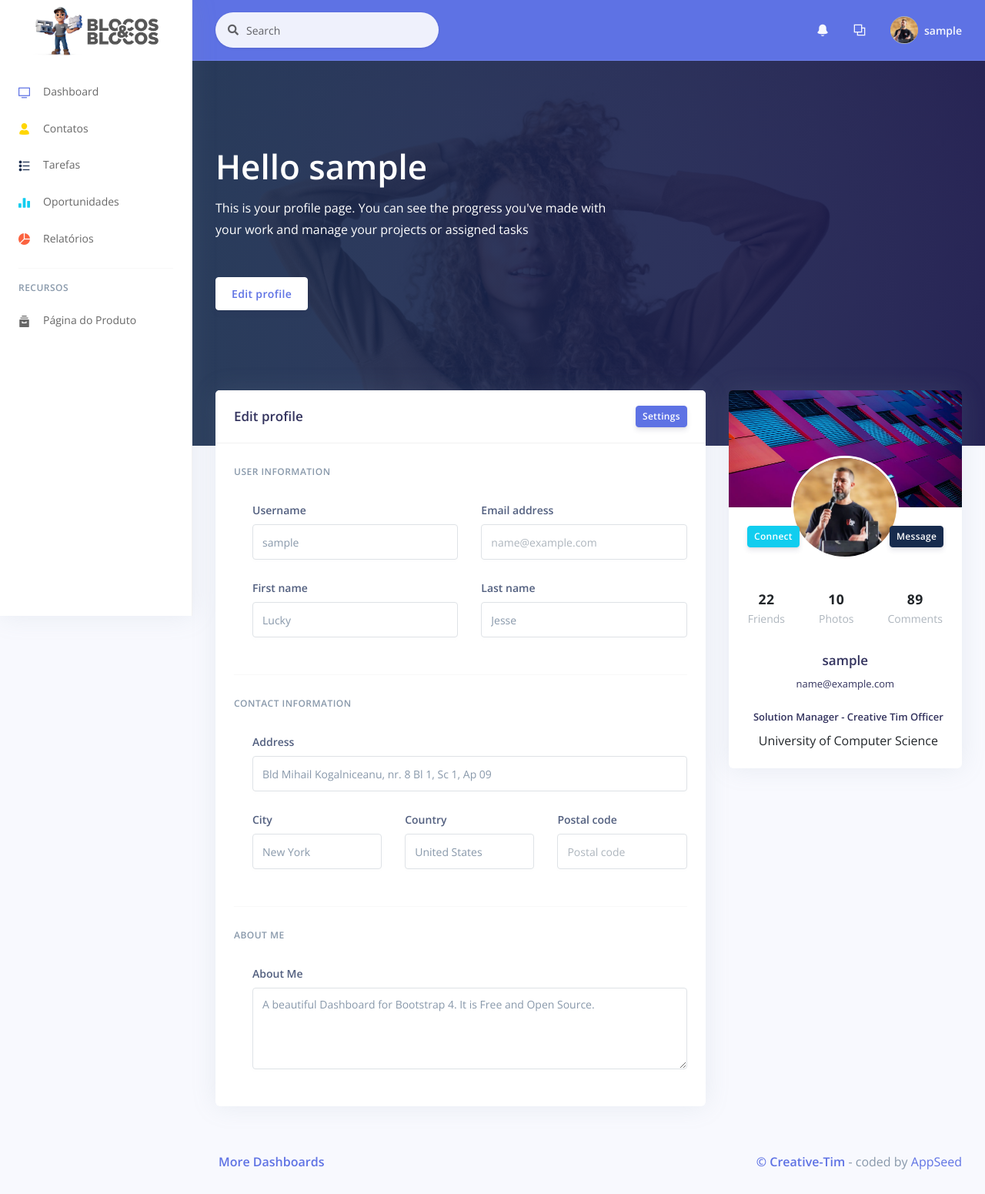
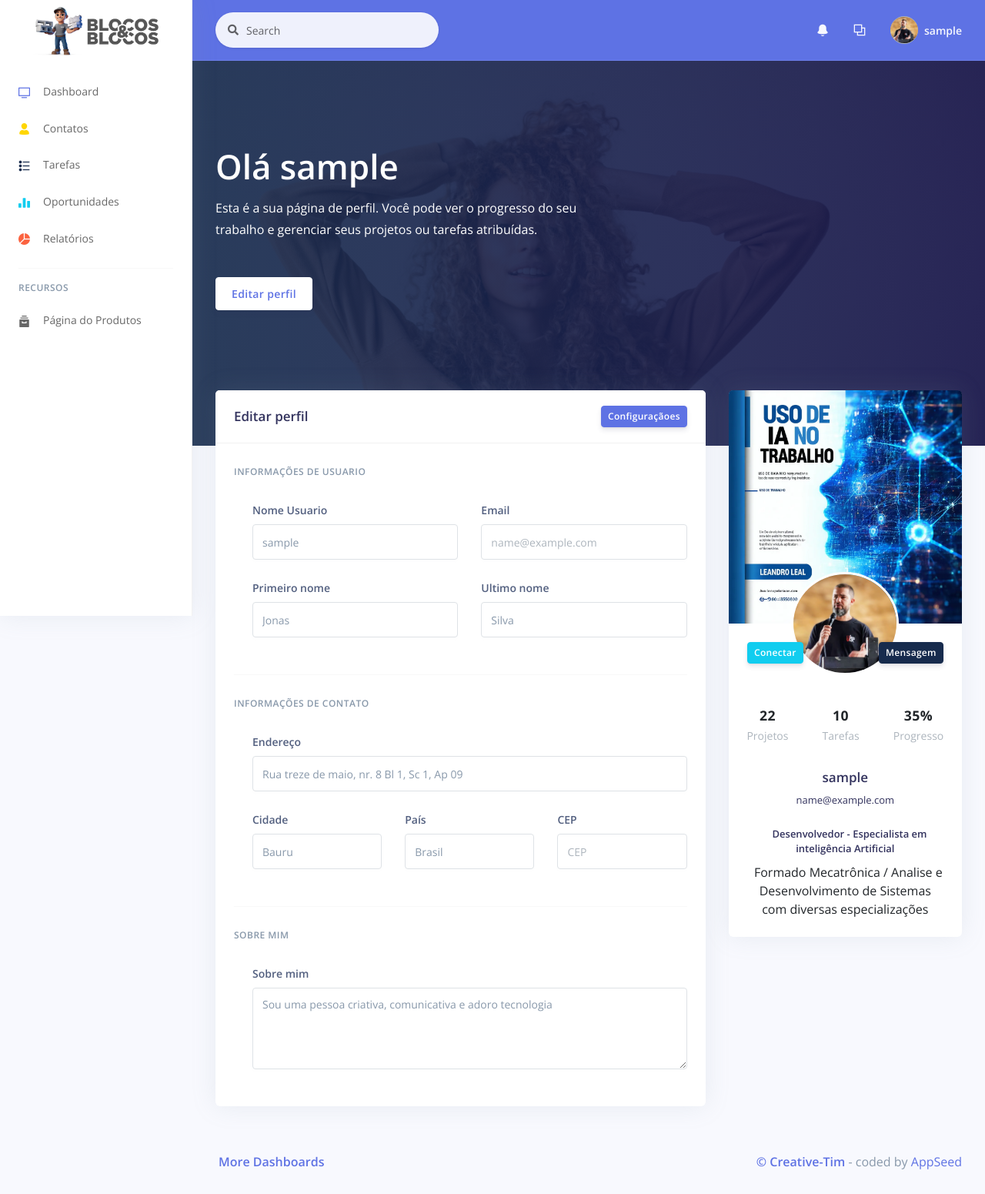
Before and after one commit to leandrolopesleal262016/crmblocoseblocos, a Flask app: page /profile.html in a window 1280 px wide. Shown: the whole page at 77% size. Run offline with Flask 2, Linux system fonts and the light colour scheme; the visitor is signed in with stand-in values (Sample User, id 1); data comes from the database, SQL or seed files in the repository; some libraries are stand-ins or nearby versions.

Commit message:
Personalização pagina perfil

```diff
--- a/apps/templates/home/profile.html
+++ b/apps/templates/home/profile.html
@@ -13,10 +13,10 @@
     <div class="row">
       <div class="col-lg-7 col-md-10">
         <h1 class="display-2 text-white">
-          Hello {{ current_user.username }}
+          Olá {{ current_user.username }}
         </h1>
-        <p class="text-white mt-0 mb-5">This is your profile page. You can see the progress you've made with your work and manage your projects or assigned tasks</p>
-        <a href="#!" class="btn btn-neutral">Edit profile</a>
+        <p class="text-white mt-0 mb-5">Esta é a sua página de perfil. Você pode ver o progresso do seu trabalho e gerenciar seus projetos ou tarefas atribuídas.</p>
+        <a href="#!" class="btn btn-neutral">Editar perfil</a>
       </div>
     </div>
   </div>
@@ -38,8 +38,8 @@
         </div>
         <div class="card-header text-center border-0 pt-8 pt-md-4 pb-0 pb-md-4">
           <div class="d-flex justify-content-between">
-            <a href="#" class="btn btn-sm btn-info  mr-4 ">Connect</a>
-            <a href="#" class="btn btn-sm btn-default float-right">Message</a>
+            <a href="#" class="btn btn-sm btn-info  mr-4 ">Conectar</a>
+            <a href="#" class="btn btn-sm btn-default float-right">Mensagem</a>
           </div>
         </div>
         <div class="card-body pt-0">
@@ -48,15 +48,15 @@
               <div class="card-profile-stats d-flex justify-content-center">
                 <div>
                   <span class="heading">22</span>
-                  <span class="description">Friends</span>
+                  <span class="description">Projetos</span>
                 </div>
                 <div>
                   <span class="heading">10</span>
-                  <span class="description">Photos</span>
+                  <span class="description">Tarefas</span>
                 </div>
                 <div>
-                  <span class="heading">89</span>
-                  <span class="description">Comments</span>
+                  <span class="heading">35%</span>
+                  <span class="description">Progresso</span>
                 </div>
               </div>
             </div>
@@ -69,10 +69,10 @@
               {{ current_user.email }}
             </div>
             <div class="h5 mt-4">
-              <i class="ni business_briefcase-24 mr-2"></i>Solution Manager - Creative Tim Officer
+              <i class="ni business_briefcase-24 mr-2"></i> Desenvolvedor - Especialista em inteligência Artificial
             </div>
             <div>
-              <i class="ni education_hat mr-2"></i>University of Computer Science
+              <i class="ni education_hat mr-2"></i>Formado Mecatrônica / Analise e Desenvolvimento de Sistemas com diversas especializações
             </div>
           </div>
         </div>
@@ -83,27 +83,27 @@
         <div class="card-header">
           <div class="row align-items-center">
             <div class="col-8">
-              <h3 class="mb-0">Edit profile </h3>
+              <h3 class="mb-0">Editar perfil </h3>
             </div>
             <div class="col-4 text-right">
-              <a href="#!" class="btn btn-sm btn-primary">Settings</a>
+              <a href="#!" class="btn btn-sm btn-primary">Configuraçãoes</a>
             </div>
           </div>
         </div>
         <div class="card-body">
           <form>
-            <h6 class="heading-small text-muted mb-4">User information</h6>
+            <h6 class="heading-small text-muted mb-4">Informações de Usuario</h6>
             <div class="pl-lg-4">
               <div class="row">
                 <div class="col-lg-6">
                   <div class="form-group">
-                    <label class="form-control-label" for="input-username">Username</label>
+                    <label class="form-control-label" for="input-username">Nome Usuario</label>
                     <input type="text" id="input-username" class="form-control" placeholder="Username" value="{{ current_user.username }}">
                   </div>
                 </div>
                 <div class="col-lg-6">
                   <div class="form-group">
-                    <label class="form-control-label" for="input-email">Email address</label>
+                    <label class="form-control-label" for="input-email">Email</label>
                     <input type="email" id="input-email" class="form-control" placeholder="{{ current_user.email }}">
                   </div>
                 </div>
@@ -111,58 +111,58 @@
               <div class="row">
                 <div class="col-lg-6">
                   <div class="form-group">
-                    <label class="form-control-label" for="input-first-name">First name</label>
-                    <input type="text" id="input-first-name" class="form-control" placeholder="First name" value="Lucky">
+                    <label class="form-control-label" for="input-first-name">Primeiro nome</label>
+                    <input type="text" id="input-first-name" class="form-control" placeholder="Primeiro nome" value="Jonas">
                   </div>
                 </div>
                 <div class="col-lg-6">
                   <div class="form-group">
-                    <label class="form-control-label" for="input-last-name">Last name</label>
-                    <input type="text" id="input-last-name" class="form-control" placeholder="Last name" value="Jesse">
+                    <label class="form-control-label" for="input-last-name">Ultimo nome</label>
+                    <input type="text" id="input-last-name" class="form-control" placeholder="Ultimo nome" value="Silva">
                   </div>
                 </div>
               </div>
             </div>
             <hr class="my-4" />
             <!-- Address -->
-            <h6 class="heading-small text-muted mb-4">Contact information</h6>
+            <h6 class="heading-small text-muted mb-4">Informações de contato</h6>
             <div class="pl-lg-4">
               <div class="row">
                 <div class="col-md-12">
                   <div class="form-group">
-                    <label class="form-control-label" for="input-address">Address</label>
-                    <input id="input-address" class="form-control" placeholder="Home Address" value="Bld Mihail Kogalniceanu, nr. 8 Bl 1, Sc 1, Ap 09" type="text">
+                    <label class="form-control-label" for="input-address">Endereço</label>
+                    <input id="input-address" class="form-control" placeholder="Endereço" value="Rua treze de maio, nr. 8 Bl 1, Sc 1, Ap 09" type="text">
                   </div>
                 </div>
               </div>
               <div class="row">
                 <div class="col-lg-4">
                   <div class="form-group">
-                    <label class="form-control-label" for="input-city">City</label>
-                    <input type="text" id="input-city" class="form-control" placeholder="City" value="New York">
+                    <label class="form-control-label" for="input-city">Cidade</label>
+                    <input type="text" id="input-city" class="form-control" placeholder="Cidade" value="Bauru">
                   </div>
                 </div>
                 <div class="col-lg-4">
                   <div class="form-group">
-                    <label class="form-control-label" for="input-country">Country</label>
-                    <input type="text" id="input-country" class="form-control" placeholder="Country" value="United States">
+                    <label class="form-control-label" for="input-country">País</label>
+                    <input type="text" id="input-country" class="form-control" placeholder="País" value="Brasil">
                   </div>
                 </div>
                 <div class="col-lg-4">
                   <div class="form-group">
-                    <label class="form-control-label" for="input-country">Postal code</label>
-                    <input type="number" id="input-postal-code" class="form-control" placeholder="Postal code">
+                    <label class="form-control-label" for="input-country">CEP</label>
+                    <input type="number" id="input-postal-code" class="form-control" placeholder="CEP">
                   </div>
                 </div>
               </div>
             </div>
             <hr class="my-4" />
             <!-- Description -->
-            <h6 class="heading-small text-muted mb-4">About me</h6>
+            <h6 class="heading-small text-muted mb-4">Sobre mim</h6>
             <div class="pl-lg-4">
               <div class="form-group">
-                <label class="form-control-label">About Me</label>
-                <textarea rows="4" class="form-control" placeholder="A few words about you ...">A beautiful Dashboard for Bootstrap 4. It is Free and Open Source.</textarea>
+                <label class="form-control-label">Sobre mim</label>
+                <textarea rows="4" class="form-control" placeholder="A few words about you ...">Sou uma pessoa criativa, comunicativa e adoro tecnologia </textarea>
               </div>
             </div>
           </form>
--- a/apps/templates/includes/sidenav.html
+++ b/apps/templates/includes/sidenav.html
@@ -56,9 +56,9 @@
         <!-- Navigation -->
         <ul class="navbar-nav mb-md-3">
           <li class="nav-item">
-            <a class="nav-link" target="_blank" href="https://www.creative-tim.com/product/argon-dashboard-flask">
+            <a class="nav-link" target="_blank" href="">
               <i class="ni ni-archive-2"></i>
-              <span class="nav-link-text">Página do Produto</span>
+              <span class="nav-link-text">Página do Produtos</span>
             </a>
           </li>
         </ul>
--- a/apps/templates/layouts/base-fullscreen.html
+++ b/apps/templates/layouts/base-fullscreen.html
@@ -53,7 +53,7 @@
               </h1>
               <p class="text-lead text-light">
                 Sistema de CRM Blocos e Blocos
-                Coded by <a target="_blank" class="text-white" href="https://appseed.us">Leandro Leal</a>.
+                <!-- Coded by <a target="_blank" class="text-white" href="https://appseed.us">Leandro Leal</a>.   -->
               </p>
             </div>
           </div>
```
Also changed, not shown: apps/templates/home/login.html (+6 -6 lines), apps/templates/includes/navigation-fullscreen.html (+5 -5 lines), apps/static/assets/img/brand/blocos2.png (added), apps/static/assets/img/theme/img-1-1000x600.jpg, apps/static/assets/img/theme/img-1-1000x600_2.jpg (added).
